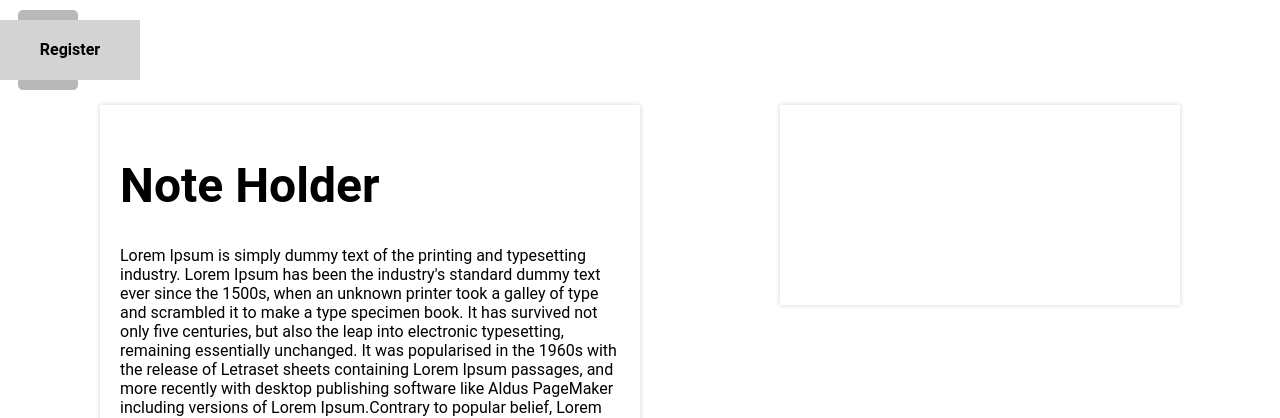
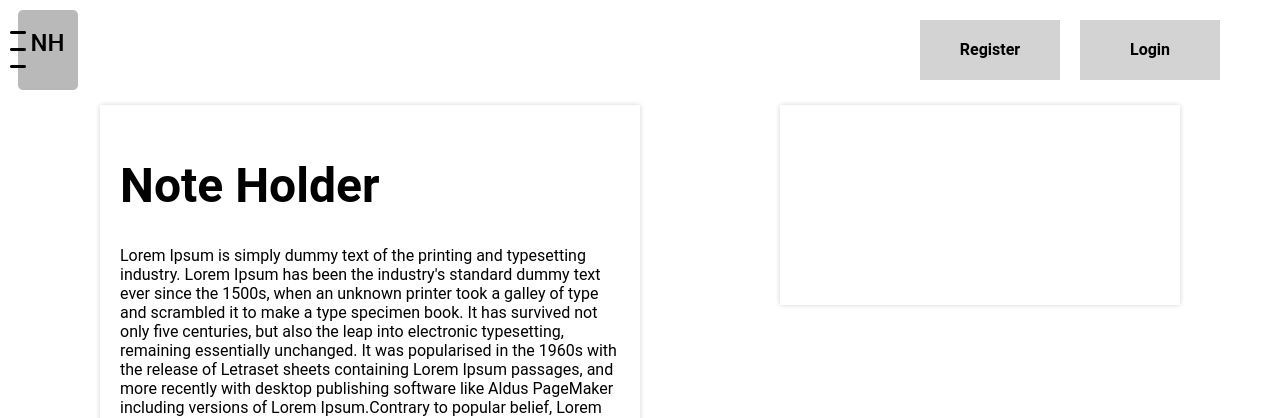
Before and after one commit to EgorkaXXX/NoteHolder, a PHP site: page / in a window 1280 px wide. Shown: the top 418 px of the page. Run offline with PHP 8.4, Linux system fonts and the light colour scheme.

Commit message:
Update index.css

```diff
--- a/css/index.css
+++ b/css/index.css
@@ -4,7 +4,7 @@
 
 .menu{
 	position: fixed;
-	z-index: 999;
+	z-index: 2;
 	top: 0;
 	left: 0;
 	background: white;
@@ -31,7 +31,7 @@
 
 /*BUTTONS*/
 
-.btn{
+.menu .btn{
 	position: absolute;
 	background: lightgray;
 	width: 100px;
@@ -45,11 +45,11 @@
 	transition: box-shadow 0.5s;
 }
 
-.log_btn{
+.log_btn_menu{
 	right: 60px;
 }
 
-.reg_btn{
+.reg_btn_menu{
 	right: 220px;
 }
 
@@ -77,3 +77,36 @@
 	height: 200px;
 	box-shadow: 0 0 5px lightgray;
 }
+
+/*FORMS*/
+
+.form{
+	z-index: 3;
+	position: fixed;
+	top: -500px;
+	left: 400px;
+	width: 280px;
+	height: 100px;
+	padding: 60px;
+	background: white;
+	box-shadow: 0 0 5px lightgray;
+}
+
+.field{
+	border: none;
+	width: 100%;
+	height: 30px;
+	margin-bottom: 20px;
+	box-shadow: 0 0 5px lightgray;
+}
+
+.form .btn{
+	background: lightgray;
+	padding: 10px 0 10px 0;
+	width: 100%;
+	text-align: center;
+	font-weight: bold;
+	cursor: pointer;
+	box-shadow: 0 0 0px lightgray;
+	transition: box-shadow 0.5s;
+}
```
